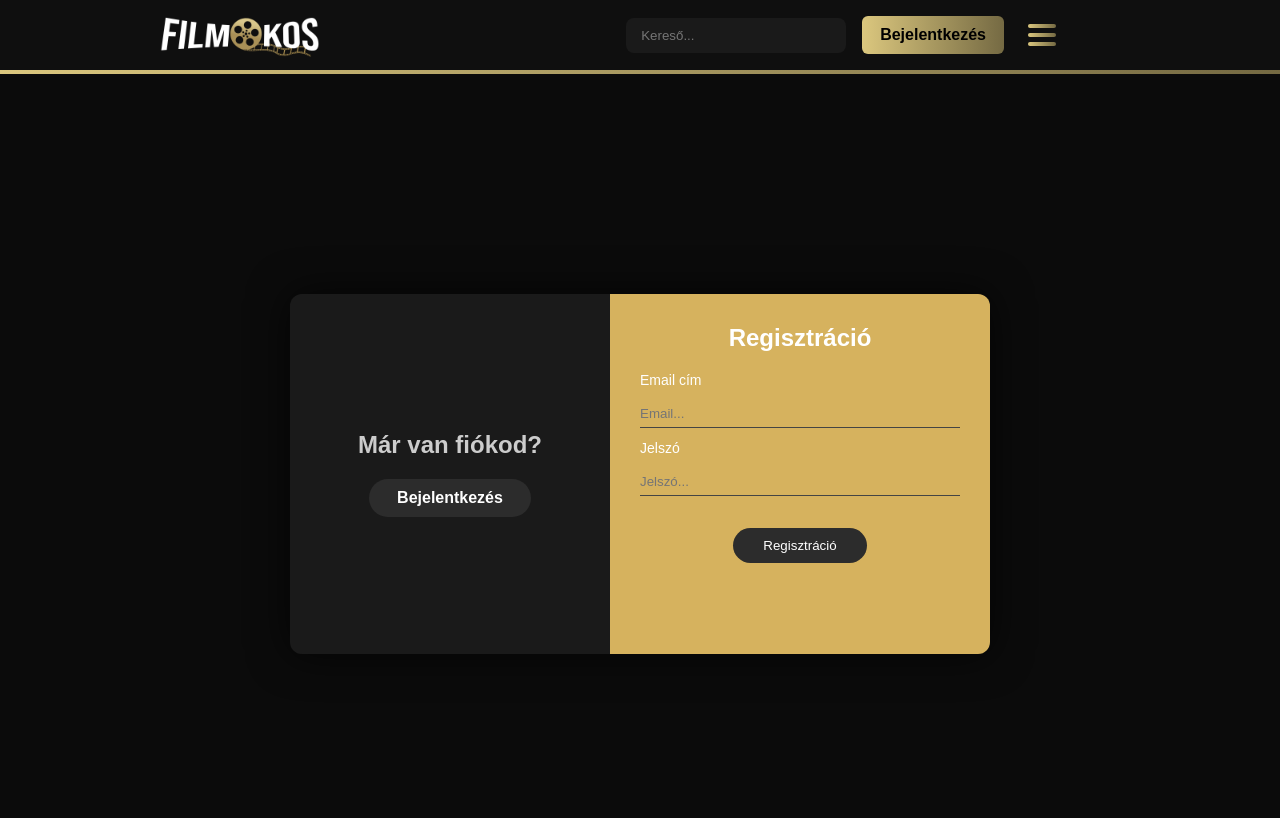
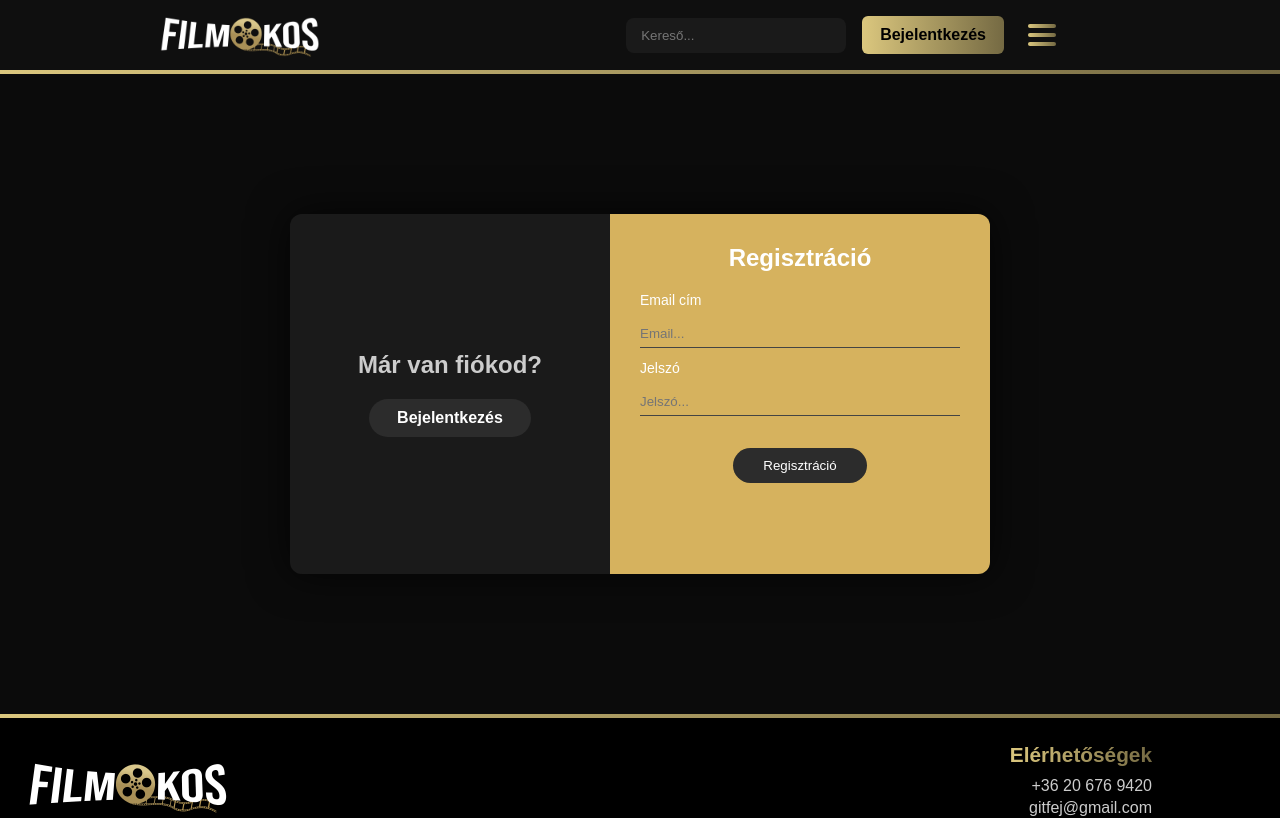
Before and after one commit to Mikoogit/FilmOkos, a React (Vite) app: page /regisztracio in a window 1280 px wide. Shown: the top 818 px of the page. Built offline with nearby package versions, Linux system fonts and the light colour scheme.

Commit message:
Clean code

```diff
--- a/src/App.css
+++ b/src/App.css
@@ -6,7 +6,7 @@
 body {
   overflow-y: auto;
   overflow-x: hidden;
-  scrollbar-width: none; /* Firefox */
+  scrollbar-width: none;
 }
 
 body::-webkit-scrollbar {
--- a/src/components/Footer.jsx
+++ b/src/components/Footer.jsx
@@ -1,5 +1,5 @@
 import "./Footer.css";
-import logo from "../assets/logo.png"; // ha külön logót használsz
+import logo from "../assets/logo.png";
 import Separator from "./Separator";
 
 export default function Footer() {
--- a/src/components/Navbar.css
+++ b/src/components/Navbar.css
@@ -84,11 +84,11 @@
 .hamburger {
   width: 30px;
   height: 22px;
-  display: flex; /* always visible */
+  display: flex;
   flex-direction: column;
   justify-content: space-between;
   cursor: pointer;
-  margin-left: 0.5rem; /* kis távolság a többi elemtől */
+  margin-left: 0.5rem;
   z-index: 1001;
 }
 
--- a/src/components/Reviews.css
+++ b/src/components/Reviews.css
@@ -54,7 +54,7 @@
   margin-bottom: 8px;
 }
 
-/* SZÖVEG – normál szín, max 2 sor */
+/* SZÖVEG – */
 .review-text {
   font-size: 0.9rem;
   color: #ccc;
--- a/src/pages/ErrorPage.css
+++ b/src/pages/ErrorPage.css
@@ -12,7 +12,7 @@
   inset: 0;
   width: 100%;
   height: 100%;
-  object-fit: cover; /* contain helyett cover */
+  object-fit: cover;
   object-position: top center;
   display: block;
   margin: 0 auto;
--- a/src/styles/RegisterPages.css
+++ b/src/styles/RegisterPages.css
@@ -1,7 +1,7 @@
 .register-page {
-  min-height: 100vh;
+  min-height: 80svh;
   display: flex;
-  flex-direction: column;   /* ⬅️ EZ A LÉNYEG */
+  flex-direction: column;
   justify-content: center;
   align-items: center;
   background: #0b0b0b;
--- a/src/styles/login.css
+++ b/src/styles/login.css
@@ -16,7 +16,7 @@
   border-radius: 12px;
   box-shadow: 0 20px 40px rgba(0, 0, 0, 0.6);
   text-align: center;
-  margin: 0 auto; /* középre */
+  margin: 0 auto;
 }
 
 
```
Also changed, not shown: src/api/authApi.js (deleted), src/components/Poster.jsx (deleted), src/hooks/useAuth.js (deleted).
